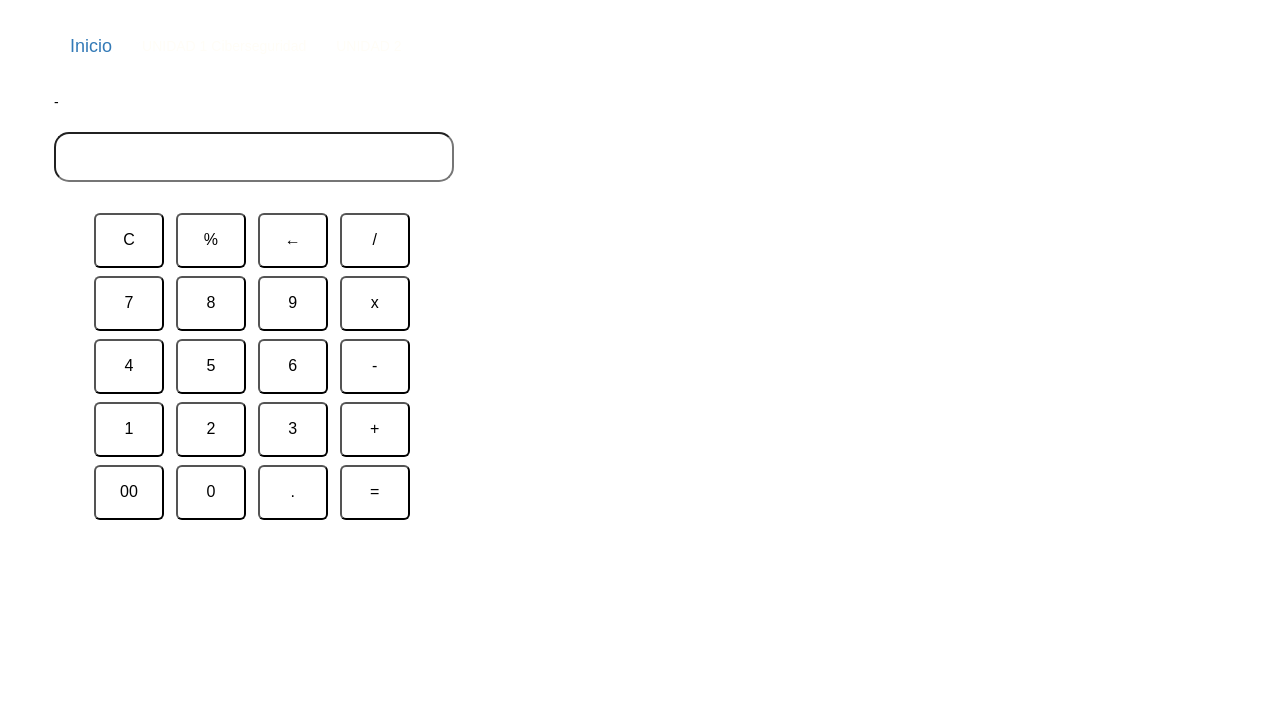
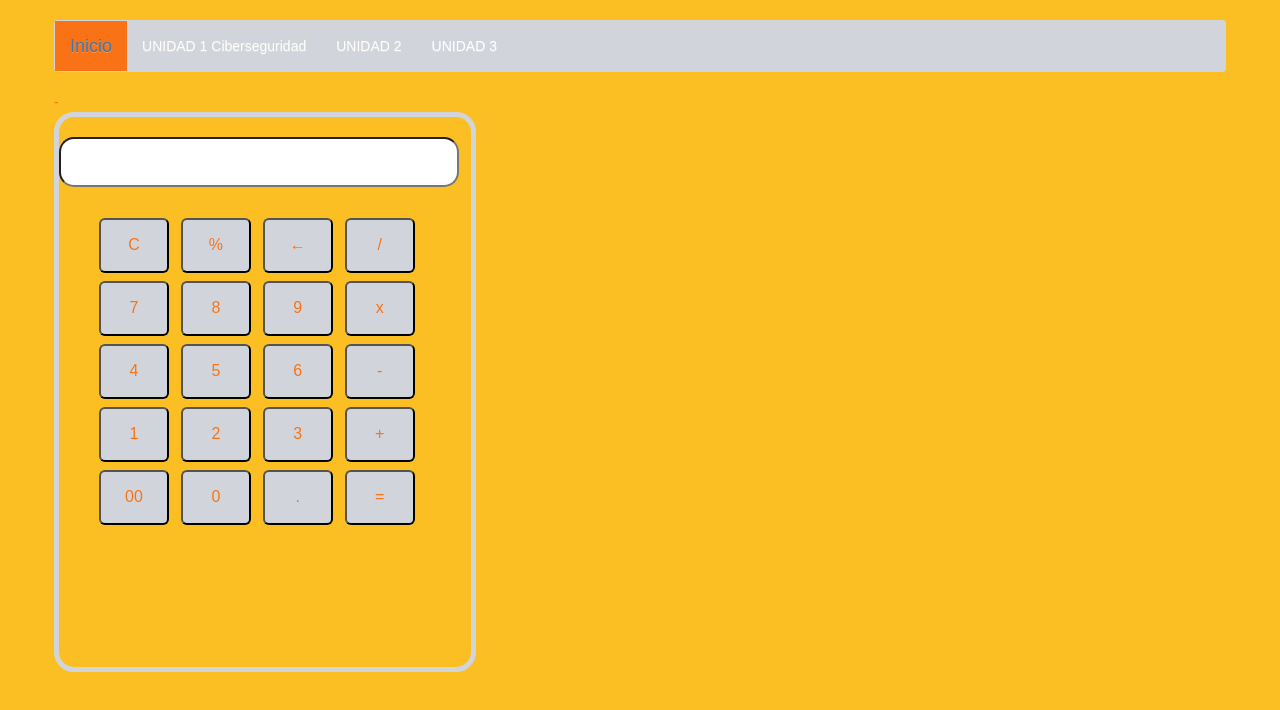
Before and after one commit to Abel01020304/Paginasweb17, a plain HTML site: page index3.html in a window 1280 px wide. Drawn offline with nearby package versions, Linux system fonts and the light colour scheme.

Commit message:
Update index3.html

```diff
--- a/index3.html
+++ b/index3.html
@@ -28,8 +28,8 @@
         }
         body{
             font-family: Arial, Helvetica, sans-serfi;
-            background-color: var(--mauve);
-            color: var(--mauve);
+            background-color: var(--amber-glow);
+            color: var(--cream-white);
             display: grid;
             justify-content: center;
             padding: 20px;
@@ -40,9 +40,9 @@
         .calc{
           width: 33%;
           height: 70%;
-          background-color: var(--white);
+          background-color: var(--amber-glow);
           position: absolute;
-          border: 5px solid var(--russian-violet);
+          border: 5px solid var(--soft-gray);
           border-radius: 20px;
         }
         #ans{
@@ -52,7 +52,7 @@
           margin-top: 20px;
           font-family: arial;
           font-size: 20px;
-          color: var(--veronica);
+          color: var(--soft-gray);
           text-align: center;
           border-radius: 15px;
         }
@@ -67,7 +67,7 @@
           cursor: pointer;
           font-size: 16px;
           transition: all 0.5s ease;
-          background-color: var(--white);
+          background-color: var(--soft-gray);
           border-radius: 6px;
         }
         .btn input[type='button']:hover{
@@ -78,10 +78,10 @@
 
 
     <!--ESTA PARTE ES LA BARRA SOLAMENTE DEL COLOR QUE USTEDES DECIDAN, LA APARTE DEL "VAR"-->
-      <nav class="navbar navbar-light" style="background-color: var(--russian-violet);">
+      <nav class="navbar navbar-light" style="background-color: var(--soft-gray);">
 
         <div class="container">
-            <a class="navbar-brand" href="index.html" style="background: var(--ultra-violet);">Inicio</a>
+            <a class="navbar-brand" href="index.html" style="background: var(--sunset-orange);">Inicio</a>
 
 
       <div class="collapse navbar-collapse" id="navbarNavDropdown">
@@ -124,8 +124,8 @@
             </ul>
           </nav>
         </div>
-        <div class="jumbot rom" style="background-color: (--ultra-violet);
-        color: var(--russian-violet)">-
+        <div class="jumbot rom" style="background-color: (var(--sunset-orange));
+        color: var(--sunset-orange)">-
         <div class="calc">
             <input type="text" id="ans">
             <div class="btn">
```
